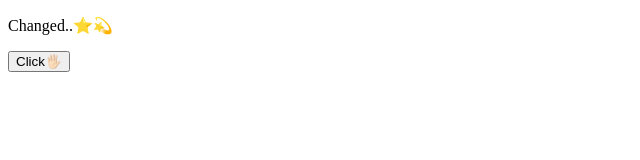
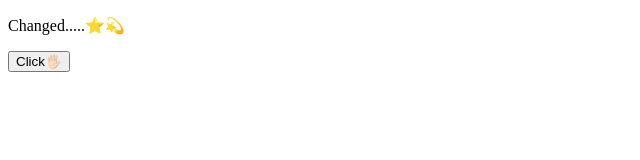
Before and after one commit to Sowmiya1921051/Js-Learning, a plain HTML site: page day5.html in a window 1280 px wide. Both pictures are taken after a click on the button "Click🖐🏻". Shown: the full height of the page, 0-640 px from the left. Drawn offline with Linux system fonts and the light colour scheme.

Commit message:
Click to change

```diff
--- a/day5.html
+++ b/day5.html
@@ -26,7 +26,7 @@
     <button onclick="changeText()">Click🖐🏻</button>
     <script>
         function changeText() {
-             document.getElementById("before").innerHTML="Changed..⭐💫";
+             document.getElementById("before").innerHTML="Changed.....⭐💫";
           }
 
     </script>
```
